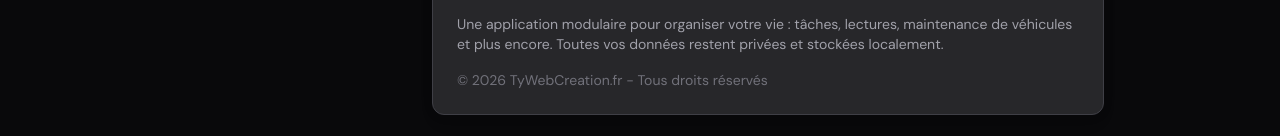
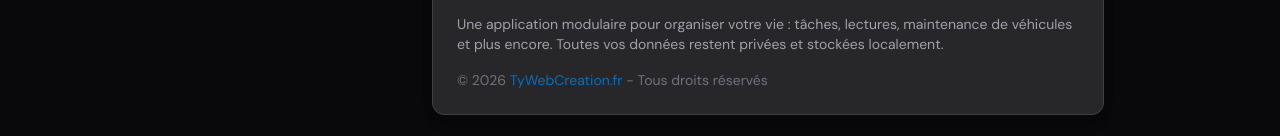
Before and after one commit to rcxdwwm/lifeManager-tywebcreation, a React (Vite) app: page /settings in a window 1280 px wide. Shown: the part 911-1047 px from the top of the page. Built offline with nearby package versions, Linux system fonts and the light colour scheme.

Commit message:
Ajout copyright + simplification modal info

```diff
--- a/src/components/modules/SettingsPage.jsx
+++ b/src/components/modules/SettingsPage.jsx
@@ -227,8 +227,17 @@ const SettingsPage = () => {
             privées et stockées localement.
           </p>
 
-          <div className="flex items-center gap-2 text-sm text-surface-500">
-            <span>© {new Date().getFullYear()} TyWebCreation.fr - Tous droits réservés</span>
+          <div className="text-sm text-surface-500">
+            <span>© {new Date().getFullYear()} </span>
+            <a
+              href="https://tywebcreation.fr"
+              target="_blank"
+              rel="noopener noreferrer"
+              className="text-primary-600 hover:text-primary-700 hover:underline"
+            >
+              TyWebCreation.fr
+            </a>
+            <span> - Tous droits réservés</span>
           </div>
         </div>
       </Card>
```
